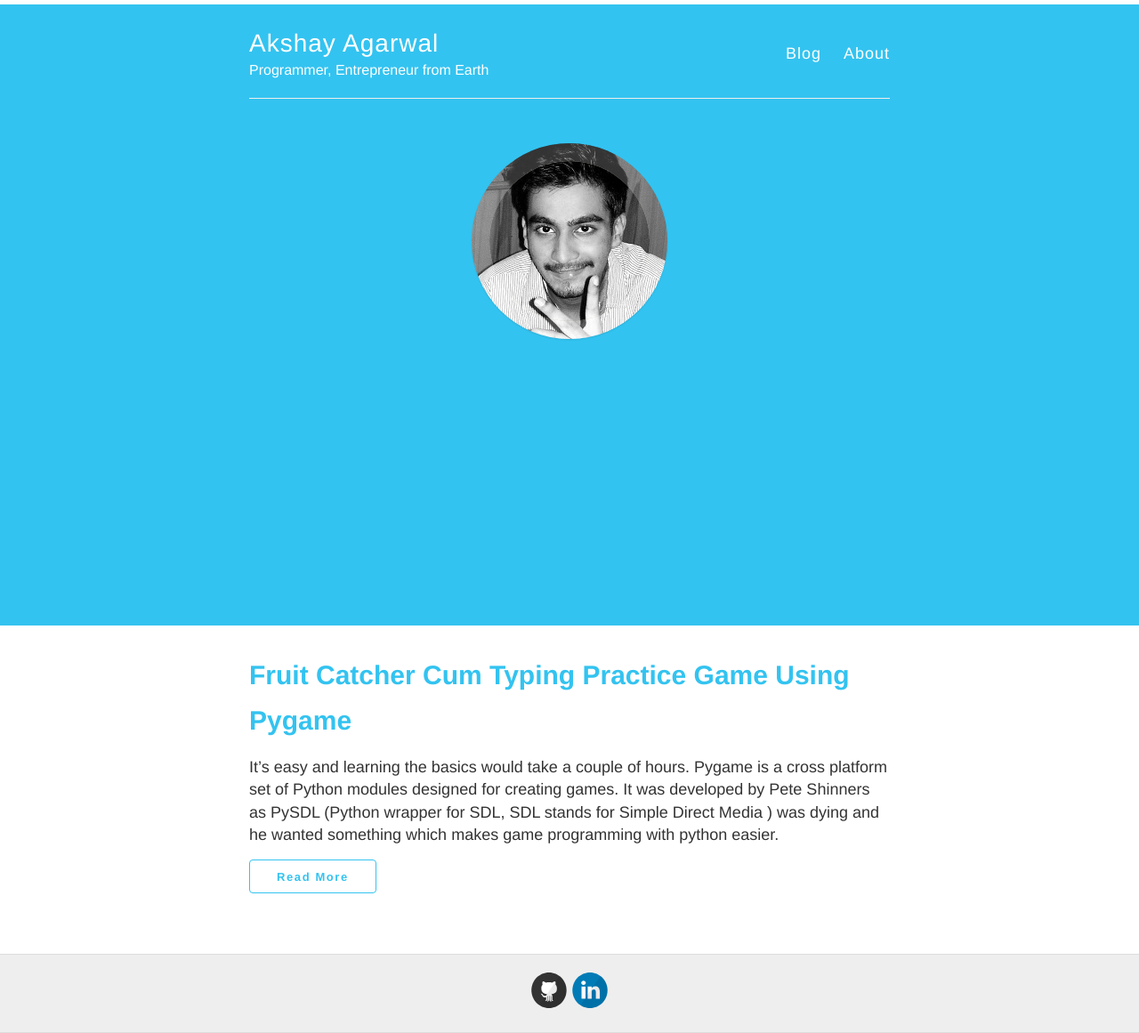
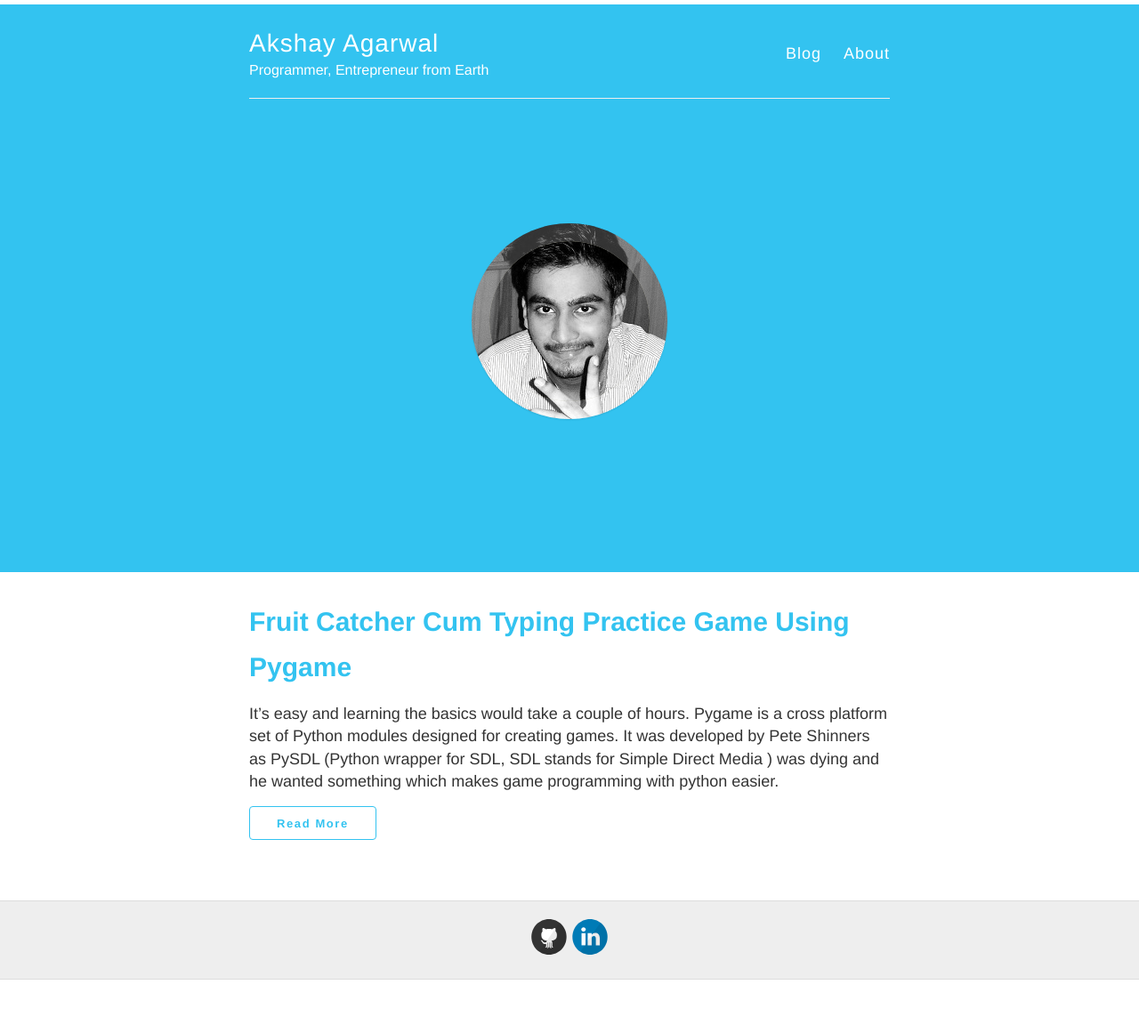
Before and after one commit to AkshayAgarwal007/Jekyll-Theme, a Jekyll site: the page built from index.html, in a window 1280 px wide. Shown: the whole page at 89% size. Built offline with Jekyll 4.4.1, drawn with Linux system fonts in a browser that asks for light colours; after the commit the page ends 1101 px from its top, so only the background shows below that.

Commit message:
fixed untracked files

```diff
--- a/_layouts/default.html
+++ b/_layouts/default.html
@@ -41,6 +41,8 @@
 
 
         <div class="container">
+            <div class="space-small"></div>
+
             <div class="centered">
             <ul class="ch-grid">
                 <li>
@@ -58,7 +60,7 @@
                 </li>
             </ul>
         </div>
-             <div class="site-heading">
+             <div class="space-medium">
 
              </div>
 
--- a/_layouts/post.html
+++ b/_layouts/post.html
@@ -3,7 +3,8 @@ layout: blog
 ---
 
 <article class="post">
-  <h1>{{ page.title }}</h1>
+ <div class="space-small">
+ </div>
 
   <div class="entry">
     {{ content }}
--- a/_sass/_jekyll-mono.scss
+++ b/_sass/_jekyll-mono.scss
@@ -139,6 +139,16 @@ input[type="button"].button-primary:focus {
   font-family: 'Open Sans', 'Helvetica Neue', Helvetica, Arial, sans-serif;
   font-weight: 300;
   margin: 10px 0 0;
+}
+
+.space-medium
+{
+    padding: 100px 0 50px;
+}
+
+.space-small
+{
+    padding: 50px 0 25px;
 }
 
 /*
```
Also changed, not shown: _layouts/blog.html (+4 -5 lines), 11 other files.
